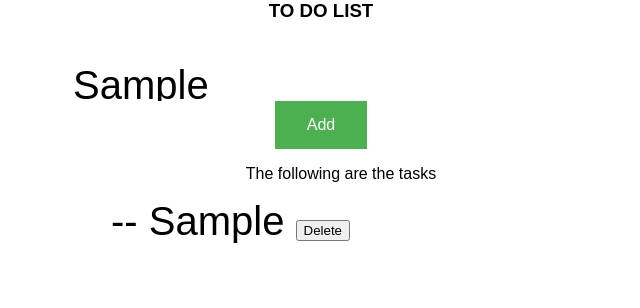
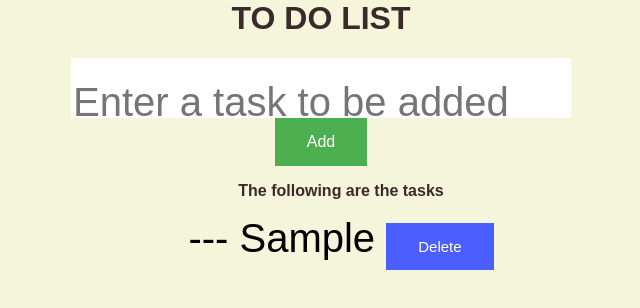
Before and after one commit to sudheerpvns/S-W-Apps---2019501023, a plain HTML site: page Practice/todolist.html in a window 1280 px wide. Both pictures are taken after typing "Sample" into the empty fields and a click on the button "Add". Shown: the whole page, without its empty margins (319-959 px from the left). Drawn offline with Linux system fonts and the light colour scheme.

Commit message:
updated with no duplicate tasks, clearing input field if clicked once strike-through twice no striking

```diff
--- a/Practice/todo.js
+++ b/Practice/todo.js
@@ -1,16 +1,23 @@
-function addTask() {
+function addTask(task) {
   console.log('HERE')
-  let task = document.getElementById('input').value
+
   console.log(task)
   let point = document.getElementById('list')
   let li = document.createElement('li')
   let but = document.createElement("button")
+  but.setAttribute("class", 'button')
   but.innerHTML = "Delete"
 
   if (task.length > 0) {
-    li.appendChild(document.createTextNode('-- '+task+"   "))
-    li.append(but)
-    point.appendChild(li)
+    if (check(task)) {
+      li.appendChild(document.createTextNode('---   '+task+"   "))
+      li.append(but)
+      point.appendChild(li)
+      task.value ="reset"
+    }
+    else{
+      alert("Task Exists")
+    }
   }
 
   else{
@@ -20,15 +27,42 @@ function addTask() {
   li.onclick = strike
 
 }
+
+function check(item) {
+  let tag = document.querySelectorAll('li')
+  console.log(tag)
+  if (tag.length === 0) return true
+  console.log(tag[0].textContent)
+  for (let i = 0; i < tag.length;i++) {
+    let pre = tag[i].textContent.split(" ")
+    console.log(pre)
+    console.log(pre[3])
+    console.log(item)
+    if (item === pre[3])
+    return false
+  }
+  return true
+}
+
 document.getElementById('submit').addEventListener("click",function() {
-  addTask()
+  let task = document.getElementById('input').value
+  let blank = document.getElementById('input')
+  blank.value = ""
+  addTask(task)
 })
 
 function remove(e) {
   e.target.parentElement.remove(e.target)
 }
 
-
+let flag = false
 function strike(e) {
-  this.style.textDecoration="line-through"
+  if (!flag) {
+    flag = true
+    this.style.textDecoration="line-through"
+  }
+  else{
+    this.style.textDecoration="none"
+    flag = false
+  }
 }
--- a/Practice/todolist.html
+++ b/Practice/todolist.html
@@ -4,8 +4,13 @@
             html {
                 font-family: "Avenir Next", Helevetica, sans-serif;
                 text-align: center;
+                background-color: beige;
             }
-
+            h1,p{
+                text-align : center;
+                color: rgb(59, 42, 42);
+                font-weight: bolder;
+            }
             body {
                 max-width: 500px;
                 margin: 0 auto;
@@ -24,9 +29,9 @@
             }
 
             li {
-                text-align: left;
+                text-align: center;
                 font-size: 40px;
-                list-style: none;
+                list-style: none ;
                 margin: 0;
             }
             #submit {
@@ -39,13 +44,22 @@
                 display: inline-block;
                 font-size: 16px;
             }
+            .button {
+                background-color: rgb(74, 95, 253); /* Green */
+                border: none;
+                color: white;
+                padding: 15px 32px;
+                text-decoration: none;
+                display: inline-block;
+                font-size: 15px;
+            }
       </style>
   </head>
     <title>
       To-do List
     </title>
   <body>
-     <h3 align = 'center'>TO DO LIST</h3>
+     <h1>TO DO LIST</h1>
     <input id="input" placeholder="Enter a task to be added" align="middle">
     <button id = "submit" type ="submit">Add</button>
     <ul align = 'center' id="list">
```
